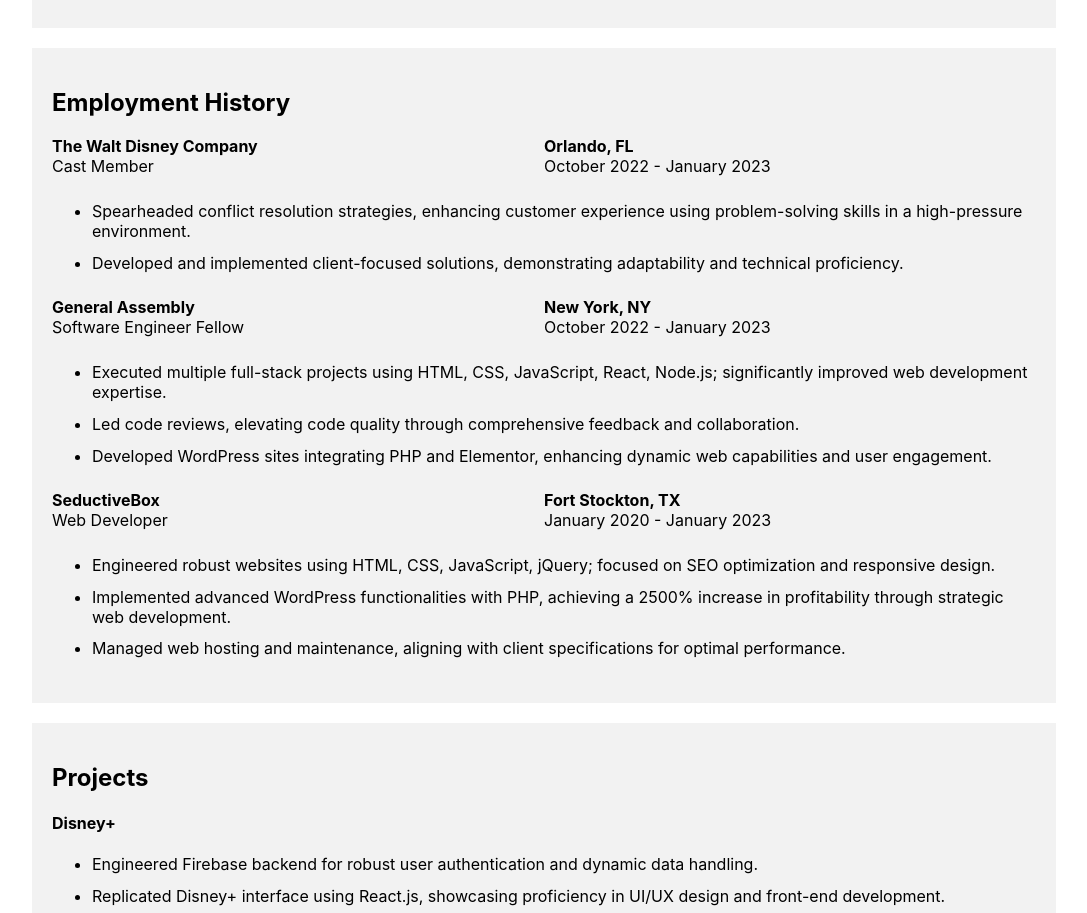
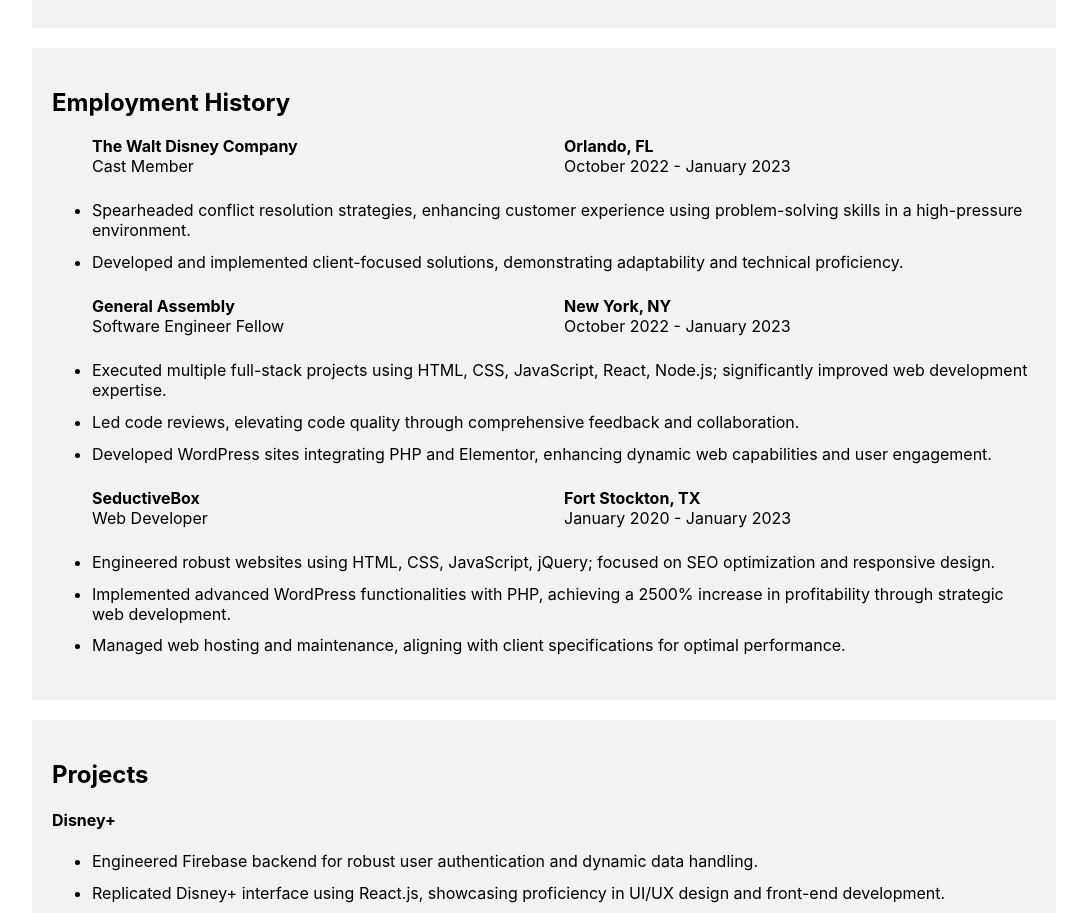
Before and after one commit to Parrasite9/aws-online-resume, a React (Create React App) app: page / in a window 1280 px wide. Shown: the part 920-1833 px from the top of the page, without its empty margins (96-1183 px from the left). Built offline with nearby package versions, Linux system fonts and the light colour scheme.

Commit message:
moved section info inside of a ul tag

```diff
--- a/src/App.js
+++ b/src/App.js
@@ -34,36 +34,39 @@
         <section className='employmentHistory'>
           <h2>Employment History</h2>
           <div className="timeline">
+
+            <ul>
             <div class="parent">
               <div class="div1"><strong>The Walt Disney Company</strong></div>
               <div class="div2"><strong>Orlando, FL</strong></div>
               <div class="div3">Cast Member</div>
               <div class="div4">October 2022 - January 2023</div>
             </div>
-            <ul>
               <li>Spearheaded conflict resolution strategies, enhancing customer experience using problem-solving skills in a high-pressure environment.</li>
               <li>Developed and implemented client-focused solutions, demonstrating adaptability and technical proficiency.</li>
             </ul>
 
+
+            <ul>
               <div class="parent">
                 <div class="div1"><strong>General Assembly</strong></div>
                 <div class="div2"><strong>New York, NY</strong></div>
                 <div class="div3">Software Engineer Fellow</div>
                 <div class="div4">October 2022 - January 2023</div>
               </div>
-            <ul>
               <li>Executed multiple full-stack projects using HTML, CSS, JavaScript, React, Node.js; significantly improved web development expertise.</li>
               <li>Led code reviews, elevating code quality through comprehensive feedback and collaboration.</li>
               <li>Developed WordPress sites integrating PHP and Elementor, enhancing dynamic web capabilities and user engagement.</li>
             </ul>
 
+
+            <ul>
             <div class="parent">
               <div class="div1"><strong>SeductiveBox</strong></div>
               <div class="div2"><strong>Fort Stockton, TX</strong></div>
               <div class="div3">Web Developer</div>
               <div class="div4">January 2020 - January 2023</div>
             </div>
-            <ul>
               <li>Engineered robust websites using HTML, CSS, JavaScript, jQuery; focused on SEO optimization and responsive design.</li>
               <li>Implemented advanced WordPress functionalities with PHP, achieving a 2500% increase in profitability through
                   strategic web development.</li>
```
Lines whose indentation alone changed are shown as unchanged.
